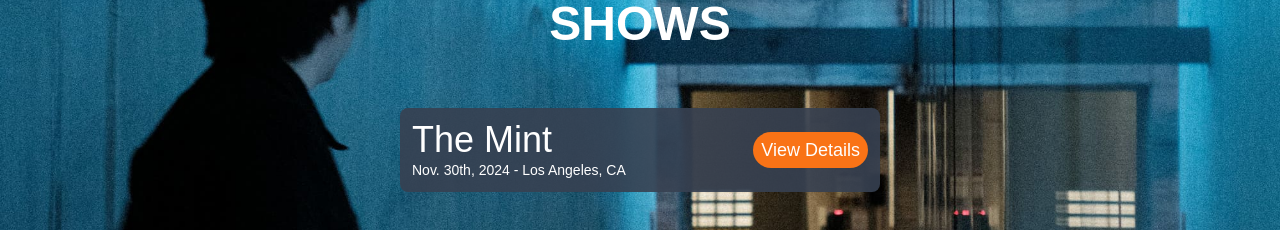
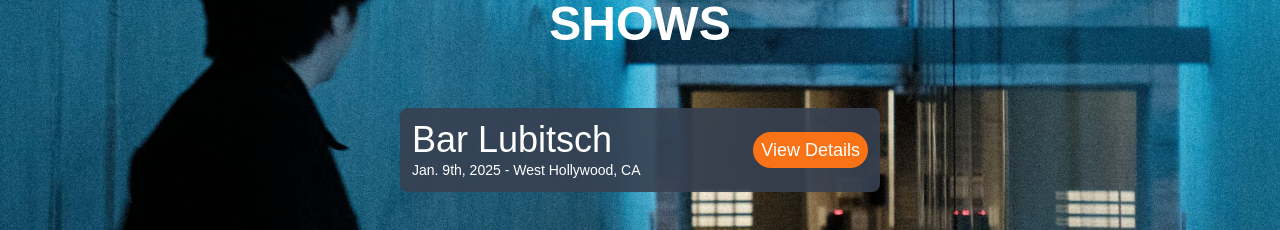
Before and after one commit to falafelrapper/pacificpalace, a React (Vite) app: page / in a window 1280 px wide. Shown: the part 840-1070 px from the top of the page. Built offline with nearby package versions, Linux system fonts and the light colour scheme; a web font is replaced by a local one.

Commit message:
added the show for Bar Lubitsch

```diff
--- a/index.html
+++ b/index.html
@@ -20,7 +20,7 @@
     <meta property="og:type" content="website" />
     <meta property="og:title" content="Pacific Palace" />
     <meta property="og:description" content="Like Interpol, but Hispanic" />
-    <meta property="og:url" content="https://zacharyroy.com/" />
+    <meta property="og:url" content="https://pacific-palace.com/" />
     <meta property="og:image" content="/img/cover.jpg" />
     <title>Pacific Palace</title>
   </head>
--- a/src/pages/Home.tsx
+++ b/src/pages/Home.tsx
@@ -119,10 +119,10 @@ const Home: React.FC = () => {
         {/* <p className="z-30 text-3xl">No upcoming shows currently</p> */}
 
         <Event
-          name="The Mint"
-          date="Nov. 30th, 2024"
-          area="Los Angeles, CA"
-          ticket_link="https://themintla.com/listing/pacific-palace/"
+          name="Bar Lubitsch"
+          date="Jan. 9th, 2025"
+          area="West Hollywood, CA"
+          ticket_link="https://www.barlubitsch.com/"
         />
 
         <img
```
